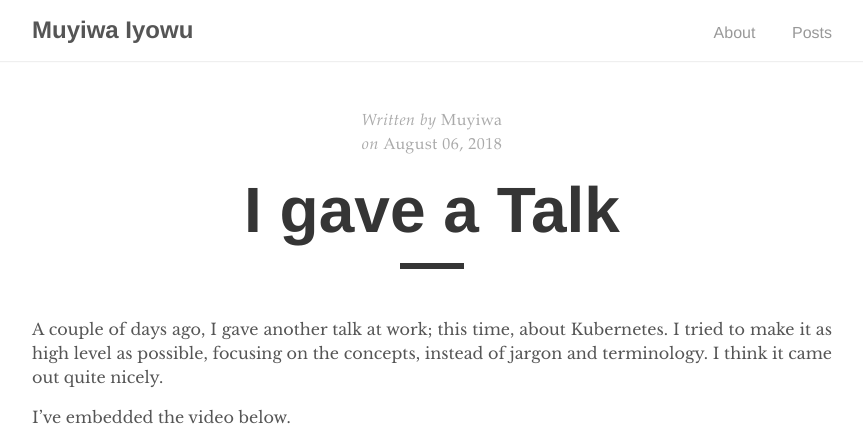
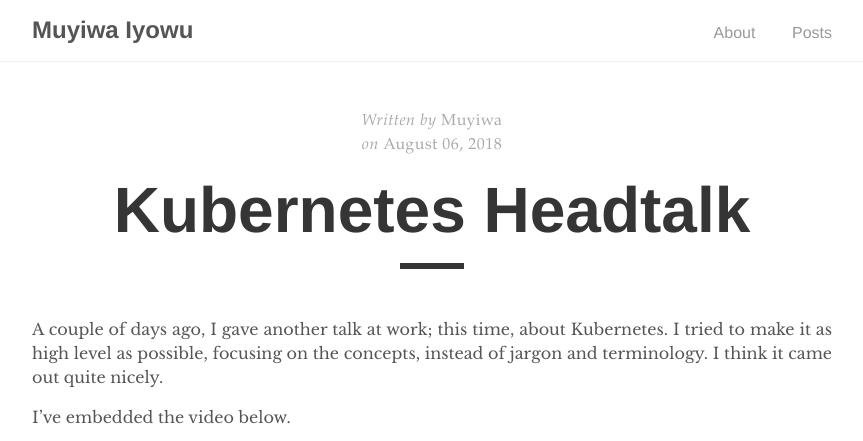
Before and after one commit to muyiscoi/muyiscoi.github.com, a Jekyll site: the page built from _posts/2018-08-06-kubernetes-headtalk.md, in a window 1280 px wide, cut to the strip 0-441 px from the top of the page. Shown: the whole strip, without its empty margins (208-1071 px from the left). Built offline with Jekyll 4.4.1, drawn with Linux system fonts in a browser that asks for light colours.

Commit message:
Update title

```diff
--- a/_posts/2018-08-06-kubernetes-headtalk.md
+++ b/_posts/2018-08-06-kubernetes-headtalk.md
@@ -2,7 +2,7 @@
 layout: post
 status: publish
 published: true
-title: I gave a Talk
+title: Kubernetes Headtalk
 author: Muyiwa
 categories:
 - Public Speaking
@@ -11,6 +11,8 @@
 - Talk
 - Public Speaking
 - Containers
+- Headtalk
+- Kubernetes
 
 comments: []
 ---
```
